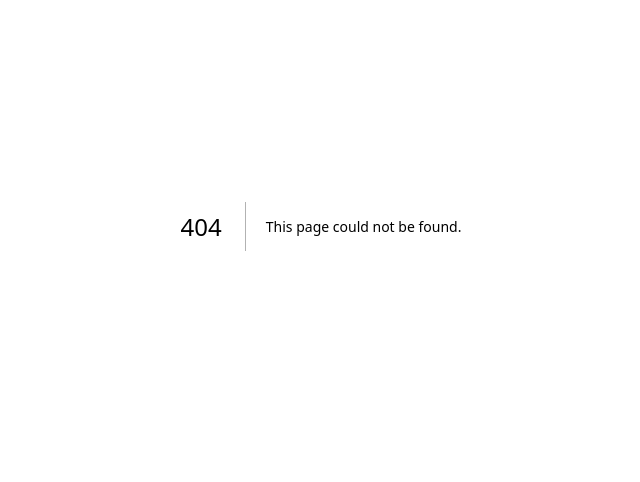
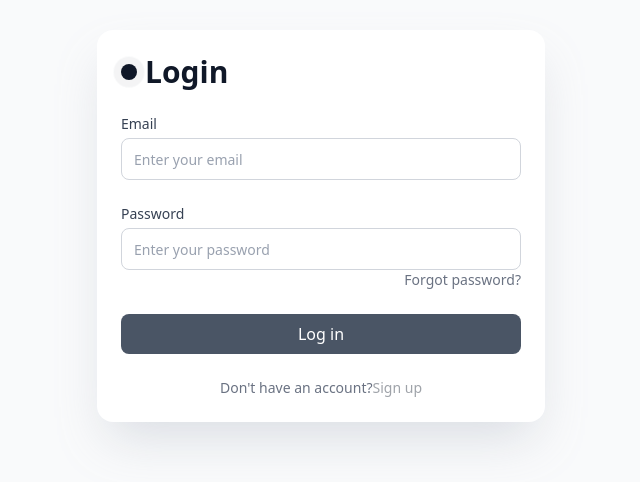
Before and after one commit to Bavneet-kaur/Smart-Calendar, a Next.js app in the folder frontend/: page /login in a window 1280 px wide. Before the commit this address had no page. Shown: the part 174-656 px from the top of the page, without its empty margins (319-959 px from the left). Built offline with nearby package versions, Linux system fonts and the light colour scheme; no server answers.

Commit message:
designed login page and updated register page

```diff
--- /dev/null
+++ b/frontend/app/login/page.tsx
@@ -0,0 +1,124 @@
+"use client";
+
+import React, { useState } from "react";
+import { FcGoogle } from "react-icons/fc";
+import { FaApple } from "react-icons/fa";
+import Link from "next/link";
+import Input from "../components/ui/Input";
+import { useForm } from "react-hook-form";
+import { showToast } from "../components/ui/Toast";
+import { registerUser } from "@/services/auth";
+import { useRouter } from "next/navigation";
+interface FormData {
+    firstName: string;
+    lastName: string;
+    email: string;
+    password: string;
+    confirmPassword: string;
+}
+const RegistrationForm = () => {
+    const [loading, setLoading] = useState(false);
+    const { register, handleSubmit, watch, reset, formState: { errors } } = useForm<FormData>();
+    const router = useRouter();
+    const onSubmit = async (data: FormData) => {
+        if (data.password !== data.confirmPassword) {
+            showToast("Passwords do not match", "error");
+            return;
+        }
+        try {
+            setLoading(true);
+            await registerUser({
+                firstName: data.firstName,
+                lastName: data.lastName,
+                email: data.email,
+                password: data.password,
+            });
+            showToast("Account created successfully", "info");
+            reset();
+            setTimeout(() => {
+                router.push("/");
+            }, 1000);
+
+        } catch (error: any) {
+            showToast(
+                error?.response?.data?.message || "Something went wrong",
+                "error"
+            );
+        } finally {
+            setLoading(false);
+        }
+    };
+
+    return (
+        <div className="min-h-screen flex items-center justify-center bg-gray-50 px-4">
+            <form onSubmit={handleSubmit(onSubmit)}
+                className="w-full max-w-md bg-white p-6 rounded-2xl shadow-2xl/80 shadow-gray-300 space-y-6 subpixel-antialiased"
+            >
+                <h2 className="flex items-center gap-2 text-3xl font-semibold text-gray-900 subpixel-antialiased tracking-normal">
+                    <span className="relative flex h-4 w-4">
+                        <span className="animate-ping absolute inline-flex h-full w-full rounded-full bg-gray-700 opacity-75"></span>
+                        <span className="relative inline-flex rounded-full h-4 w-4 bg-gray-900"></span>
+                    </span>
+                    Login
+                </h2>
+
+                <Input
+                    label="Email"
+                    type="email"
+                    placeholder="Enter your email"
+                    {...register("email", {
+                        required: "Email is required",
+                        pattern: {
+                            value: /^\S+@\S+$/i,
+                            message: "Invalid email address",
+                        },
+                    })}
+                    error={errors.email?.message}
+                />
+
+                <div>
+                    <Input
+                        label="Password"
+                        type="password"
+                        placeholder="Enter your password"
+                        {...register("password", {
+                            required: "Password is required",
+                            minLength: {
+                                value: 6,
+                                message: "Password must be at least 6 characters",
+                            },
+                        })}
+                        error={errors.password?.message}
+                    />
+                    <div className="flex justify-end items-center mb-1">
+
+                        <Link
+                            href="/forgot-password"
+                            className="text-sm text-gray-500 hover:text-indigo-600 transition"
+                        >
+                            Forgot password?
+                        </Link>
+                    </div>
+                </div>
+
+                <button
+                    type="submit"
+                    disabled={loading}
+                    className="w-full bg-gray-600 text-white  py-2 rounded-lg hover:bg-gray-700 transition disabled:opacity-50"
+                >
+                    {loading ? "Logging In..." : "Log in"}
+                </button>
+
+                <p className="text-sm text-center text-gray-500">
+                    Don't have an account?
+                    <Link href="/register" className="text-gray-900/40 hover:text-gray-900 transition hover:font-bold">
+                        Sign up
+                    </Link>
+                </p>
+
+            </form>
+        </div>
+    );
+};
+
+export default RegistrationForm;
--- a/frontend/app/register/page.tsx
+++ b/frontend/app/register/page.tsx
@@ -156,7 +156,7 @@ const RegistrationForm = () => {
                 <p className="text-sm text-center text-gray-500">
                     Already have an account?
                     <Link href="/login" className="text-gray-900/40 hover:text-gray-900 transition hover:font-bold">
-                        Sign in
+                        Log In
                     </Link>
                 </p>
 
```
